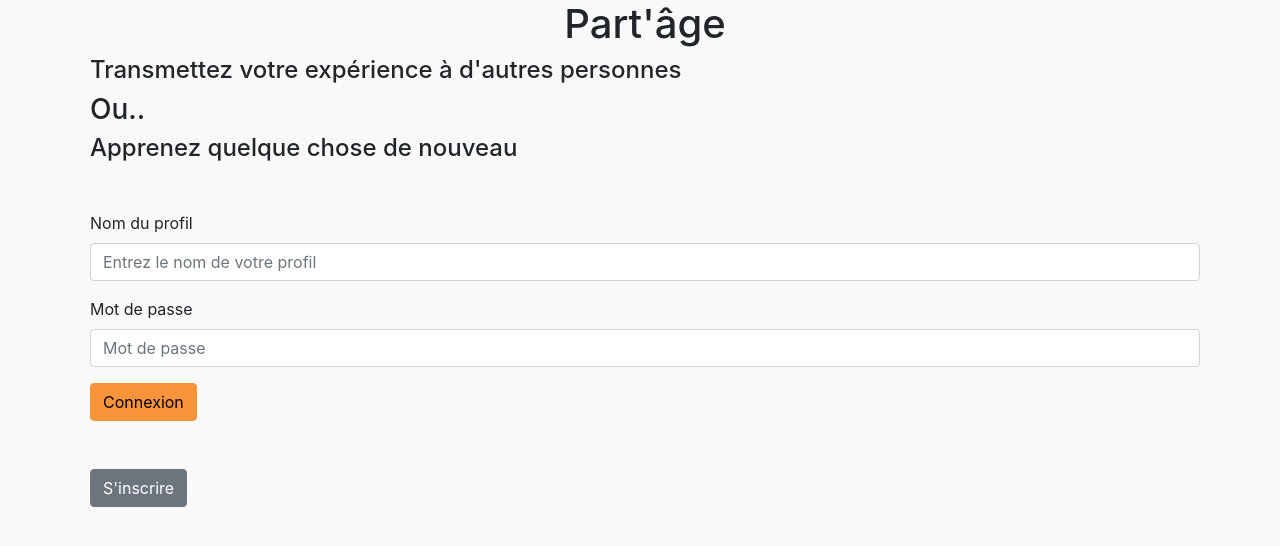
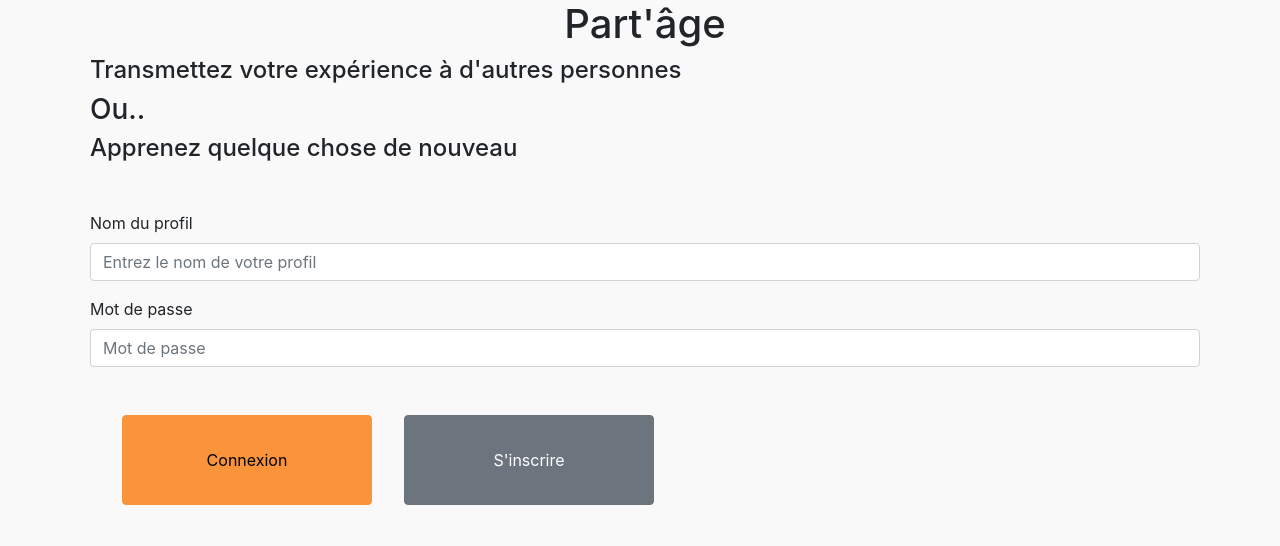
Before and after one commit to NoeLibon/Hackathon2022, a React (Create React App) app in the folder my-react-app/: page / in a window 1280 px wide. Shown: the top 546 px of the page. Built offline with nearby package versions, Linux system fonts and the light colour scheme.

Commit message:
CSS changement

```diff
--- a/my-react-app/src/App.css
+++ b/my-react-app/src/App.css
@@ -2,6 +2,11 @@
     background-color:#f9943b !important;
     border-color: #f9943b !important;
     color:#000 !important;
+    width: 250px;
+    height: 90px;
+    float:left;
+    margin:32px;
+
 }
 
 h1{
@@ -12,3 +17,8 @@ h1{
     display: flex;
     flex-wrap: wrap;
 }
+
+#inscription{
+    width: 250px;
+    height: 90px;
+}
--- a/my-react-app/src/components/Inscription.js
+++ b/my-react-app/src/components/Inscription.js
@@ -20,7 +20,7 @@ class Inscription extends React.Component {
   render() {
     return (
         <div>
-            <Button variant="secondary" onClick={this.handleShow.bind(this)} >
+            <Button variant="secondary" id="inscription" onClick={this.handleShow.bind(this)} >
                 S'inscrire
             </Button>
 
```
